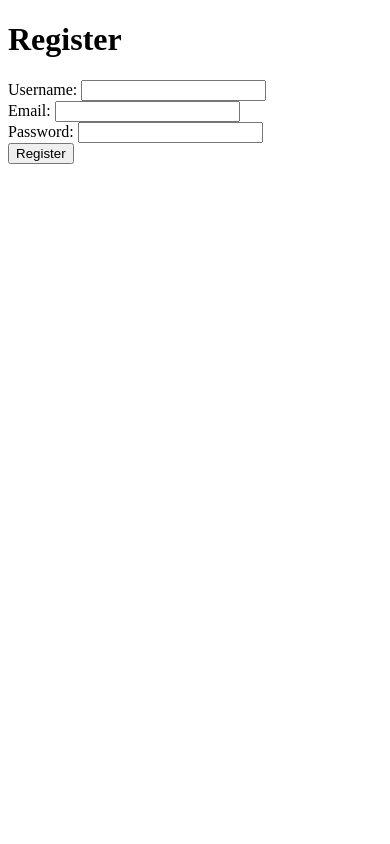
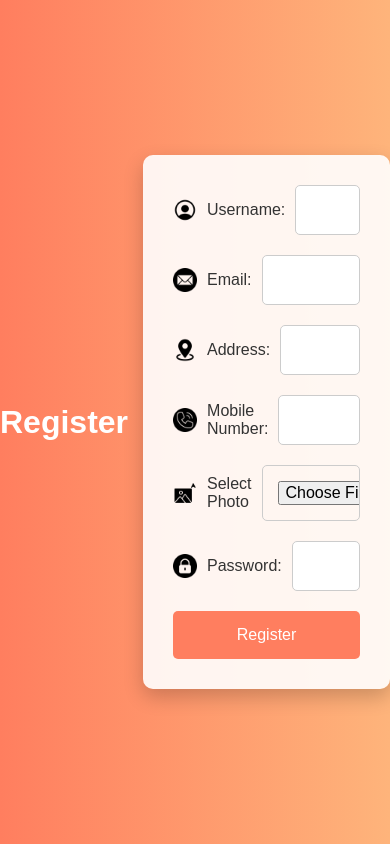
Before and after one commit to ManikantaPakam/source, a Flask app: page /register in a window 390 px wide. Run offline with Flask 3, Linux system fonts and the light colour scheme; some libraries are stand-ins or nearby versions.

Commit message:
inistial

```diff
--- a/static/css/style.css
+++ b/static/css/style.css
@@ -1,4 +1,4 @@
-/*--------------- language.html------------------*/
+/* --------------- language.html------------------
 body {
     font-family: Arial, sans-serif;
     background-color: #f0f0f0;
@@ -57,7 +57,7 @@ body {
     font-size: 40px;
 }
 /*---------------------index.html-------------------*/
- .center{
+ /*.center{
     margin-top:400px;
  }
  .fa {
@@ -166,4 +166,4 @@ body {
         font-size:20px;
 
     }
-}
+} */
--- a/static/register.html
+++ b/static/register.html
@@ -1,20 +1,108 @@
 <!DOCTYPE html>
-<html>
+<html lang="en">
 <head>
+    <meta charset="UTF-8">
+    <meta name="viewport" content="width=device-width, initial-scale=1.0">
     <title>Register</title>
+    <style>
+        body {
+            font-family: 'Arial', sans-serif;
+            background: linear-gradient(to right, #ff7e5f, #feb47b);
+            color: #fff;
+            display: flex;
+            justify-content: center;
+            align-items: center;
+            height: 100vh;
+            margin: 0;
+        }
+        h1 {
+            text-align: center;
+            margin-bottom: 20px;
+            margin-right: 15px;
+        }
+        form {
+            background: rgba(255, 255, 255, 0.9);
+            border-radius: 10px;
+            padding: 30px;
+            box-shadow: 0 8px 20px rgba(0, 0, 0, 0.2);
+            width: 500px;
+        }
+        .form-group {
+            margin-bottom: 20px;
+            display: flex;
+            align-items: center;
+        }
+        label {
+            margin-right: 10px;
+            color: #333;
+            display: flex;
+            align-items: center;
+        }
+        .form-group img {
+            margin-right: 10px;
+            height: 24px;
+            width: 24px;
+        }
+        input {
+            width: 100%;
+            padding: 15px;
+            border: 1px solid #ccc;
+            border-radius: 5px;
+            transition: border-color 0.3s;
+            font-size: 16px;
+        }
+        input:focus {
+            border-color: #ff7e5f;
+            outline: none;
+        }
+        button {
+            width: 100%;
+            padding: 15px;
+            background-color: #ff7e5f;
+            color: white;
+            border: none;
+            border-radius: 5px;
+            cursor: pointer;
+            font-size: 16px;
+            transition: background-color 0.3s;
+        }
+        button:hover {
+            background-color: #feb47b;
+        }
+        @media (max-width: 480px) {
+            form {
+                width: 90%;
+            }
+        }
+    </style>
 </head>
 <body>
     <h1>Register</h1>
     <form method="POST">
-        <label for="username">Username:</label>
-        <input type="text" name="username" required>
-        <br>
-        <label for="email">Email:</label>
-        <input type="email" name="email" required>
-        <br>
-        <label for="password">Password:</label>
-        <input type="password" name="password" required>
-        <br>
+        <div class="form-group">
+            <label for="username"><img src="static/images/profile.png" alt="Profile">Username:</label>
+            <input type="text" name="username" required>
+        </div>
+        <div class="form-group">
+            <label for="email"><img src="static/images/email.png" alt="Email">Email:</label>
+            <input type="email" name="email" required>
+        </div>
+        <div class="form-group">
+            <label for="address"><img src="static/images/location.png" alt="Location">Address:</label>
+            <input type="text" name="address" required>
+        </div>
+        <div class="form-group">
+            <label for="mobile"><img src="static/images/call.png" alt="Call">Mobile Number:</label>
+            <input type="number" name="mobile" required>
+        </div>
+        <div class="form-group">
+            <label for="profile"><img src="static/images/select.png" alt="Select">Select Photo</label>
+            <input type="file" name="profile">
+        </div>
+        <div class="form-group">
+            <label for="password"><img src="static/images/lock.png" alt="Lock">Password:</label>
+            <input type="password" name="password" required>
+        </div>
         <button type="submit">Register</button>
     </form>
 </body>
```
Also changed, not shown: static/language.html (+85 -7 lines), static/login.html (+79 -6 lines), static/images/call.png (added), static/images/email.png (added), static/images/location.png (added), static/images/lock.png (added), static/images/profile.png (added), static/images/select.png (added).
